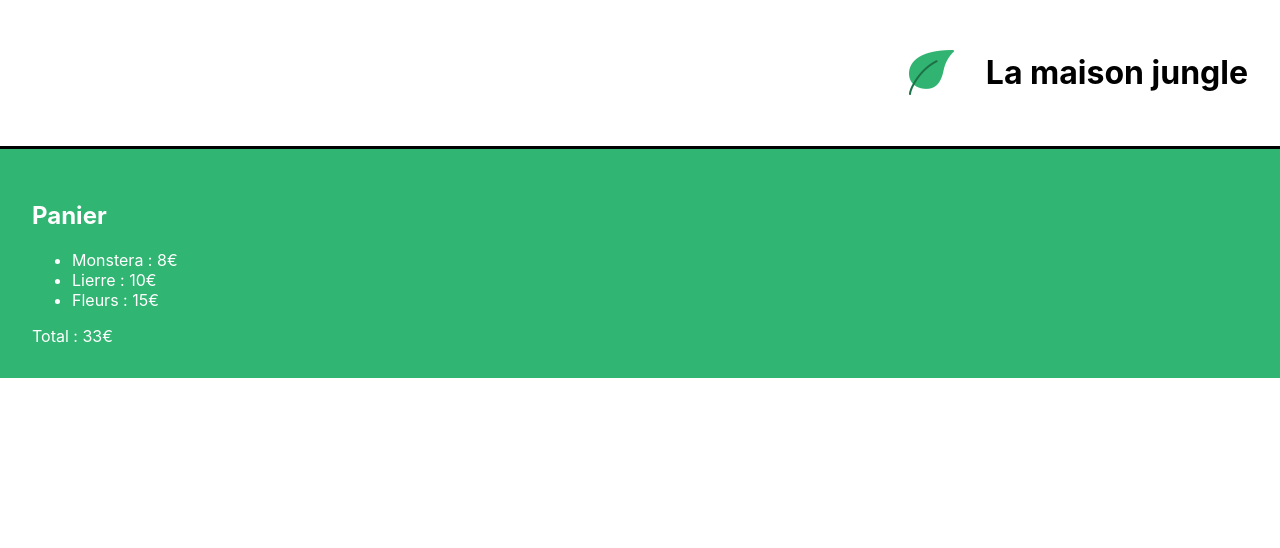
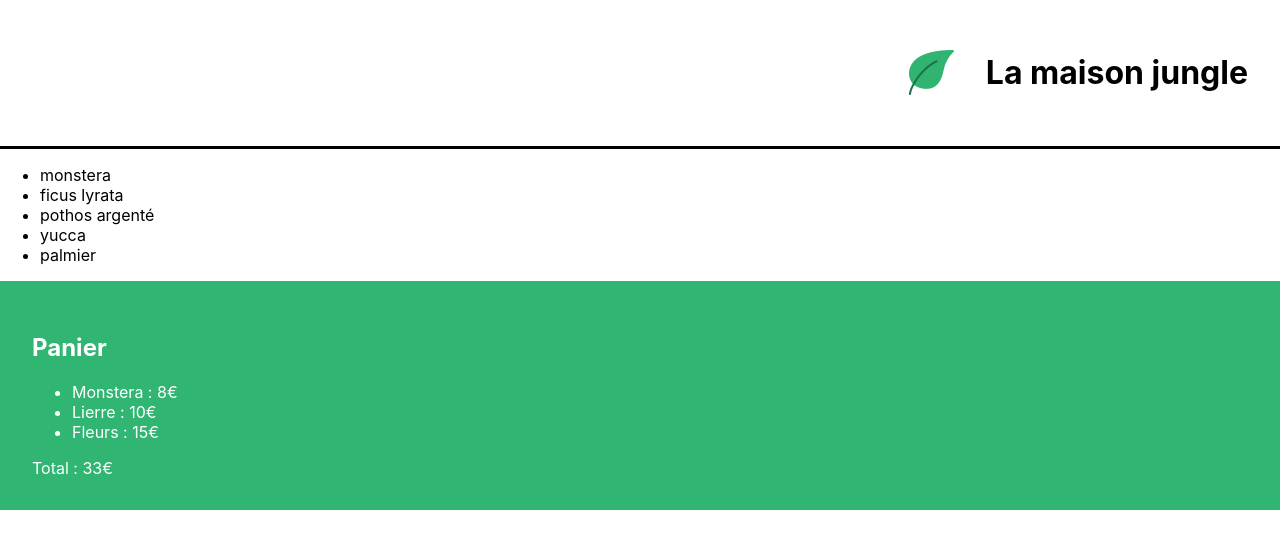
Before and after one commit to jpthibault20/la-maison-jungle, a React (Create React App) app: page / in a window 1280 px wide. Shown: the top 548 px of the page. Built offline with nearby package versions, Linux system fonts and the light colour scheme.

Commit message:
P2C3 cours

```diff
--- a/src/components/App.js
+++ b/src/components/App.js
@@ -1,10 +1,12 @@
 import Banner from './Banner'
 import Cart from './Cart'
+import ShoppingList from './ShoppingList'
 
 
 function App() {
     return <div>
               <Banner />
+              <ShoppingList />
               <Cart />
            </div>
 }
--- /dev/null
+++ b/src/components/ShoppingList.js
@@ -0,0 +1,19 @@
+const plantList = [
+    'monstera',
+    'ficus lyrata',
+    'pothos argenté',
+    'yucca',
+    'palmier'
+]
+
+function ShoppingList() {
+    return (
+        <ul>
+            {plantList.map((plant, index) => (
+                <li key={`${plant}-${index}`}>{ plant }</li>
+            ))}
+        </ul>
+    )
+}
+
+export default ShoppingList
```
Also changed, not shown: 1 other file (tests, documents, lock files or other folders).
